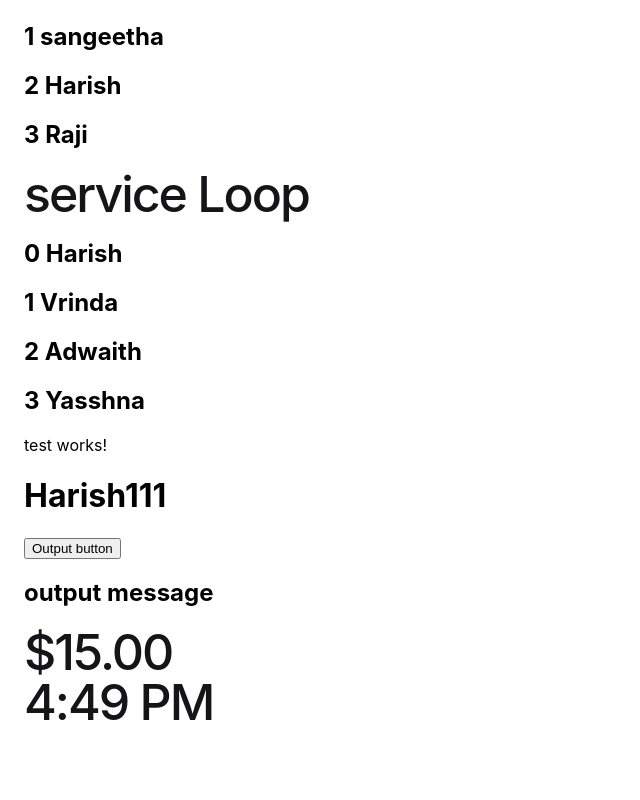
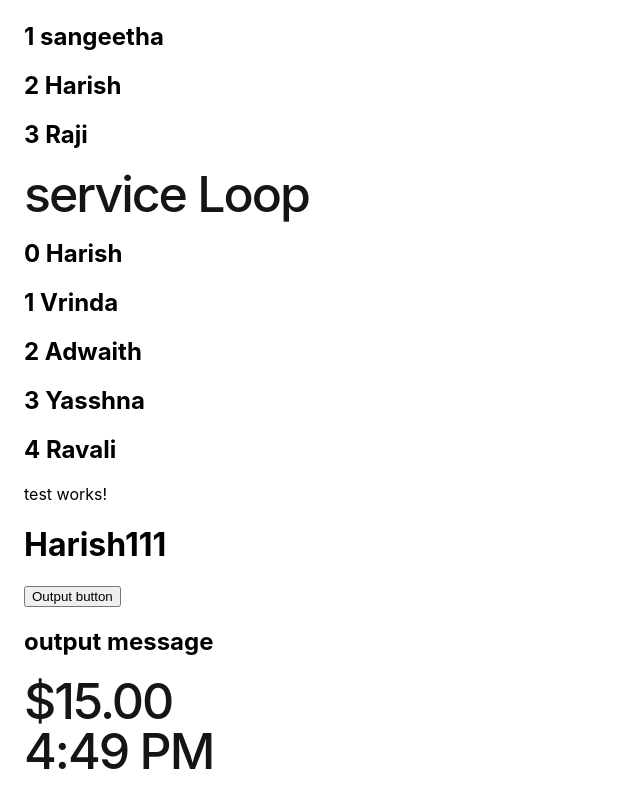
Before and after one commit to BompallyHarish/angular1, an Angular app: page / in a window 1280 px wide. Shown: the part 868-1668 px from the top of the page, without its empty margins (0-640 px from the left). Before the commit the page ends 1619 px from the top, so only its background shows below. Built offline with nearby package versions, Linux system fonts and the light colour scheme.

Commit message:
first commit.

```diff
--- a/src/app/employee.service.ts
+++ b/src/app/employee.service.ts
@@ -11,7 +11,8 @@ export class EmployeeService {
       { name: "Harish", value: 0 },
       { name: "Vrinda", value: 1 },
       { name: "Adwaith", value: 2 },
-      { name: "Yasshna", value: 3 }
+      { name: "Yasshna", value: 3 },
+      {name:"Ravali", value:4}
     ]
   }
 }
```
